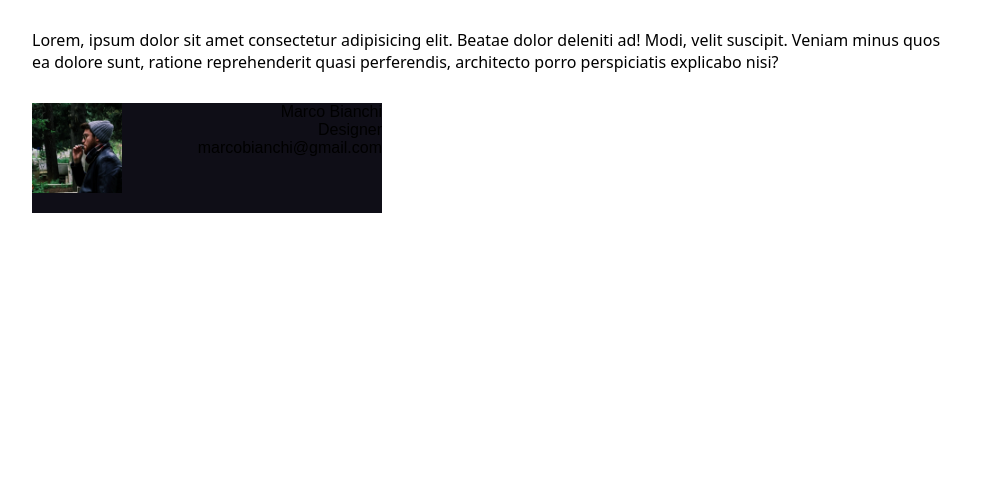
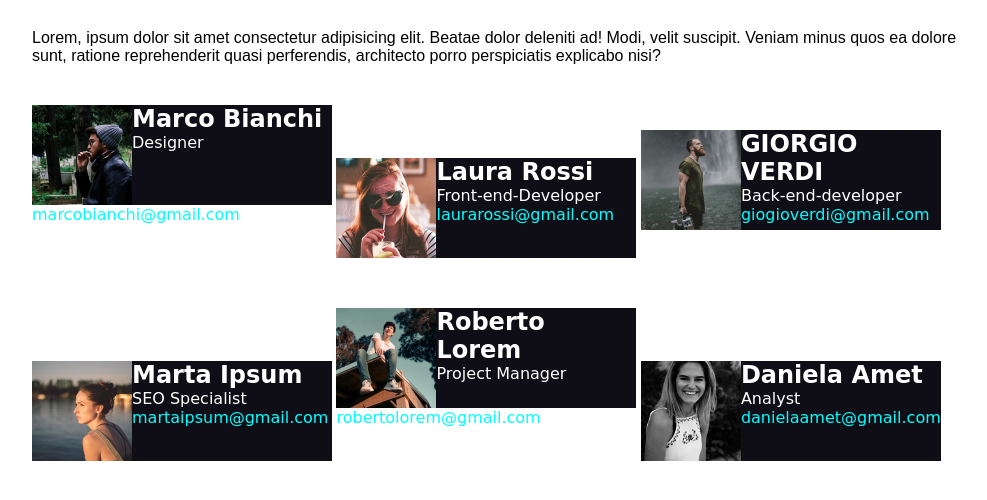
Before and after one commit to paolopu91/html-css-float-cards, a plain HTML site: page index.html in a window 1280 px wide. Shown: the part 46-546 px from the top of the page, without its empty margins (144-1131 px from the left). Drawn offline with Linux system fonts and the light colour scheme; files that its build step writes are made by us from their sources.

Commit message:
Esercizio Float clearfix css

```diff
--- a/css/style.css
+++ b/css/style.css
@@ -18,33 +18,35 @@ body {
     margin: 0 auto;
     padding: 2em 1em;
   }
-  .clearfix{
-      content: "";
-      display: table;
-      clear: both;
-  }
+
 header h1{
       text-align: center;
       color: #E53170;
       font-family: system-ui;
 }
-div > p{
-    font-family: system-ui
+.wrapper{
+    display: inline-block;
+    background-color: #0F0E17;
+    color: white;
+    width: 300px;
+    height: 100px;
+    font-family: cursive;
 }
-.col{
-    display: inline-block;
-    width: 350px;
-    height: 110px;
-    margin-top: 30px;
-    background-color: #0F0E17;
-}
-
-.immagine1{
-    display: ;
-    width: 90px;
-    height: 90px;
+.Male1{
+    height: 100px;
     float: left;
 }
-div span{
-    float: right;
+.clearfix::after{
+    content: "";
+    display: table;
+    clear: both;
 }
+.email{
+    color: aqua;
+}
+.second_section{
+    margin-top: 50px;
+}
+.first_section{
+    margin-top: 40px;
+}
--- a/index.html
+++ b/index.html
@@ -4,7 +4,7 @@
     <meta charset="UTF-8">
     <meta http-equiv="X-UA-Compatible" content="IE=edge">
     <meta name="viewport" content="width=device-width, initial-scale=1.0">
-    <link rel="stylesheet" href="style.css">
+    <link rel="stylesheet" href="css/style.css">
     <title>Document</title>
 </head>
 <body>
@@ -14,29 +14,81 @@
 
 
     <main class="container">
-        <section class="section-left">
-            <div>
+        <div>
                 <p>Lorem, ipsum dolor sit amet consectetur adipisicing elit.
                     Beatae dolor deleniti ad! Modi, velit suscipit.
                     Veniam minus quos ea dolore sunt, ratione reprehenderit quasi
                     perferendis, architecto porro perspiciatis explicabo nisi?</p>
             </div>
+        <section class="first_section">
 
-            <div class="col clearfix">
-                <img class="immagine1" src="../img/male1.png" alt="Marco Bianchi">
-                <span>Marco Bianchi</span> <br>
-                <span>Designer</span> <br>
-                <span>marcobianchi@gmail.com</span>
+            <!-- prima immagine -->
 
+            <div class="wrapper">
 
+                <img class="Male1 clearfix" src="../html-css-float-cards/img/male1.png" alt="">
+                <div class="col">
+                    <h2>Marco Bianchi</h2>
+                    <p>Designer</p>
+                    <p class="email">marcobianchi@gmail.com</p>
+                </div>
             </div>
-    <!--
-            <div class="col">
-                <img class="immagine" src="../img/female1.png" alt="laura Rossi">
+            <!-- seconda immagine -->
+            <div class="wrapper">
+
+                <img class="Male1 clearfix" src="../html-css-float-cards/img/female1.png" alt="">
+                <div class="col">
+                    <h2>Laura Rossi</h2>
+                    <p>Front-end-Developer</p>
+                    <p class="email">laurarossi@gmail.com</p>
+                </div>
+            </div>
+            <div class="wrapper">
+
+                <img class="Male1 clearfix" src="../html-css-float-cards/img/male2.png" alt="">
+                <div>
+                    <h2>GIORGIO VERDI</h2>
+                    <p>Back-end-developer</p>
+                    <p class="email">giogioverdi@gmail.com</p>
+                </div>
+            </div>
+        </section>
+
+        <section class="second_section">
+
+            <!-- prima immagine seconda section -->
+
+            <div class="wrapper">
+
+                <img class="Male1 clearfix" src="../html-css-float-cards/img/female2.png" alt="">
+                <div>
+                    <h2>Marta Ipsum</h2>
+                    <p>SEO Specialist</p>
+                    <p class="email">martaipsum@gmail.com</p>
+                </div>
             </div>
 
-            <div class="col">
-                <img class="immagine" src="../img/male2.png" alt="Giorgio Verdi"> -->
+            <!-- seconda immagine seconda section -->
+
+            <div class="wrapper">
+
+                <img class="Male1 clearfix" src="../html-css-float-cards/img/male3.png" alt="">
+                <div>
+                    <h2>Roberto Lorem</h2>
+                    <p>Project Manager</p>
+                    <p class="email">robertolorem@gmail.com</p>
+                </div>
+            </div>
+            <div class="wrapper">
+
+                <!-- terza immagine seconda section -->
+
+                <img class="Male1 clearfix" src="../html-css-float-cards/img/female3.png" alt="">
+                <div>
+                    <h2>Daniela Amet</h2>
+                    <p>Analyst</p>
+                    <p class="email">danielaamet@gmail.com</p>
+                </div>
             </div>
         </section>
     </main>
```
Also changed, not shown: css/index.html (deleted, +0 -20 lines).
